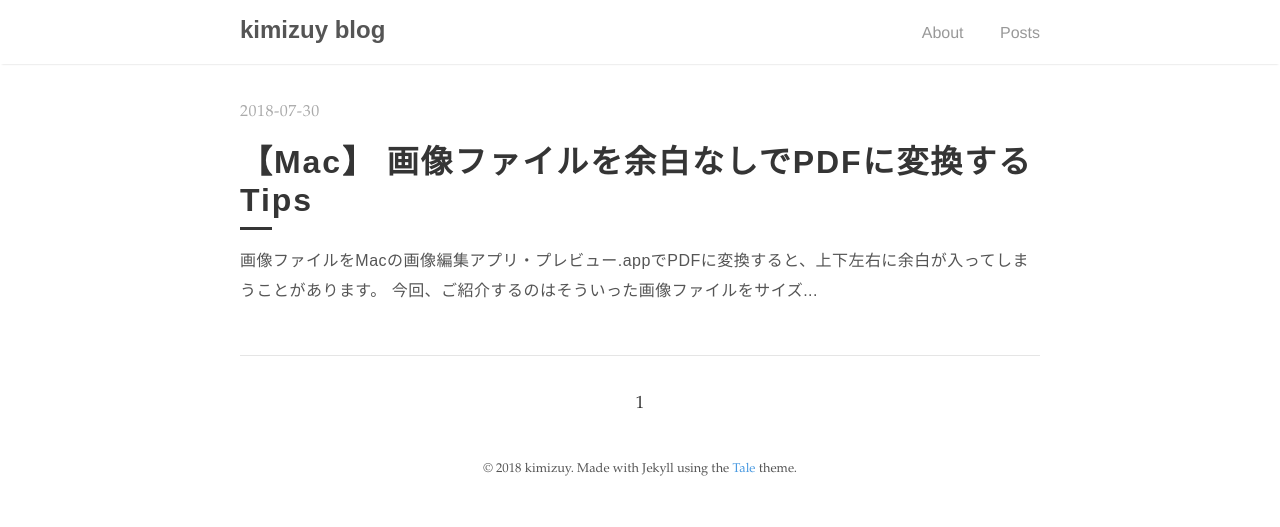
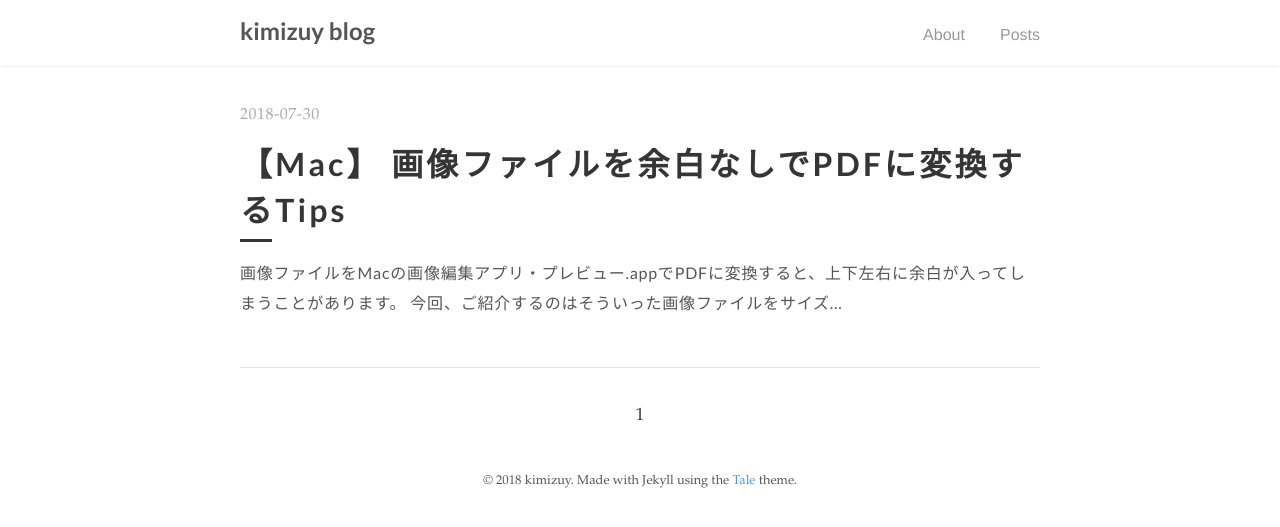
Before and after one commit to kimizuy/archive, a Jekyll site: the page built from kimizuy-blog-by-Jekyll/index.html, in a window 1280 px wide. Shown: the top 527 px of the page. Built offline with Jekyll 4.4.1, drawn with Linux system fonts in a browser that asks for light colours; nearby versions of some CDN libraries; some web fonts are replaced; the list of posts is cut into pages by our own code.

Commit message:
design fix 7
ほぼ決まりか

```diff
--- a/kimizuy-blog-by-Jekyll/_sass/tale/_base.scss
+++ b/kimizuy-blog-by-Jekyll/_sass/tale/_base.scss
@@ -11,7 +11,7 @@ body {
 }
 
 html {
-  font-family: $mplus-1p;
+  font-family: $kimizuy-font;
   font-size: 14px;
   overflow-y: scroll;
 
@@ -31,7 +31,7 @@ h4,
 h5,
 h6 {
   color: $default-shade;
-  font-family: $mplus-1p;
+  font-family: $kimizuy-font;
   line-height: normal;
 }
 
--- a/kimizuy-blog-by-Jekyll/_sass/tale/_catalogue.scss
+++ b/kimizuy-blog-by-Jekyll/_sass/tale/_catalogue.scss
@@ -24,12 +24,12 @@
   &-title {
     color: $default-shade;
     display: block;
-    font-family: $mplus-1p;
+    font-family: $kimizuy-font;
     font-size: 2rem;
     font-weight: 700;
     margin: .5rem 0;
 
-    letter-spacing: 0.12rem;
+    letter-spacing: 0.1em;
   }
 
   &-line {
@@ -40,6 +40,6 @@
   }
 
   p{
-    letter-spacing: 0.03rem;
+    letter-spacing: 0.05em;
   }
 }
--- a/kimizuy-blog-by-Jekyll/_sass/tale/_post.scss
+++ b/kimizuy-blog-by-Jekyll/_sass/tale/_post.scss
@@ -13,11 +13,11 @@
 
   &-title {
     color: $default-shade;
-    font-family: $mplus-1p;
-    font-size: 2rem; //4rem;
+    font-family: $kimizuy-font;
+    font-size: 2rem;
     margin: 0.6rem 0;
     text-align: center;
-    letter-spacing: 0.12rem;
+    letter-spacing: 0.1em;
   }
 
   &-line {
@@ -30,13 +30,13 @@
   p {
     margin: 0 0 1rem;
     text-align: justify;
-    line-height: 1.9;
-    letter-spacing: 0.03rem;
+    line-height: 2;
+    letter-spacing: 0.05em;
   }
 
   li {
     line-height: 1.9;
-    letter-spacing: 0.03rem;
+    letter-spacing: 0.05em;
   }
 
   a:hover {
--- a/kimizuy-blog-by-Jekyll/_sass/tale/_variables.scss
+++ b/kimizuy-blog-by-Jekyll/_sass/tale/_variables.scss
@@ -16,9 +16,6 @@ $serif-secondary: Palatino, 'Palatino LT STD', 'Palatino Linotype', 'Book Antiqu
 $sans-serif: 'Helvetica Neue', 'Segoe UI', Helvetica, Arial, sans-serif;
 $monospaced: Menlo, Monaco, monospace;
 
-//kimizuy's Fonts
-$mplus-1p: 'Mplus 1p', 'Yu Gothic', sans-serif;
-
 @mixin box-sizing($type: border-box) {
   -webkit-box-sizing: $type;
      -moz-box-sizing: $type;
@@ -30,3 +27,10 @@ $mplus-1p: 'Mplus 1p', 'Yu Gothic', sans-serif;
      -moz-transition: $args;
           transition: $args;
 }
+
+
+
+//kimizuy's Fonts
+@import url(https://fonts.googleapis.com/css?family=Lato:400,700);
+@import url(http://fonts.googleapis.com/earlyaccess/notosansjp.css);
+$kimizuy-font: Lato, "Noto Sans JP", "游ゴシック Medium", "游ゴシック体", "Yu Gothic Medium", YuGothic, "ヒラギノ角ゴ ProN", "Hiragino Kaku Gothic ProN", "メイリオ", Meiryo, "ＭＳ Ｐゴシック", "MS PGothic", sans-serif;
```
Also changed, not shown: kimizuy-blog-by-Jekyll/_drafts/2018-08-02-Github Pages & Jekyllでブログを始めました.md (renamed from kimizuy-blog-by-Jekyll/_drafts/2018-08-02-jekyllでブログを始めました。.md, +1 -1 lines).
